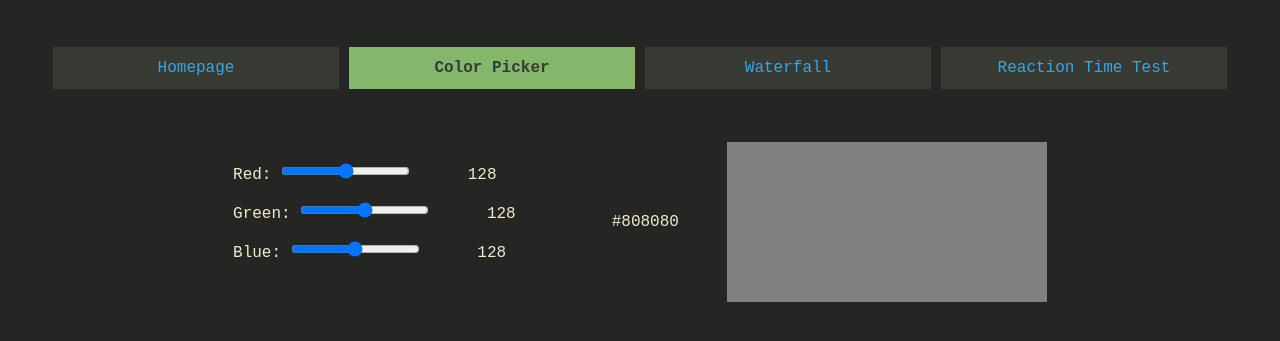
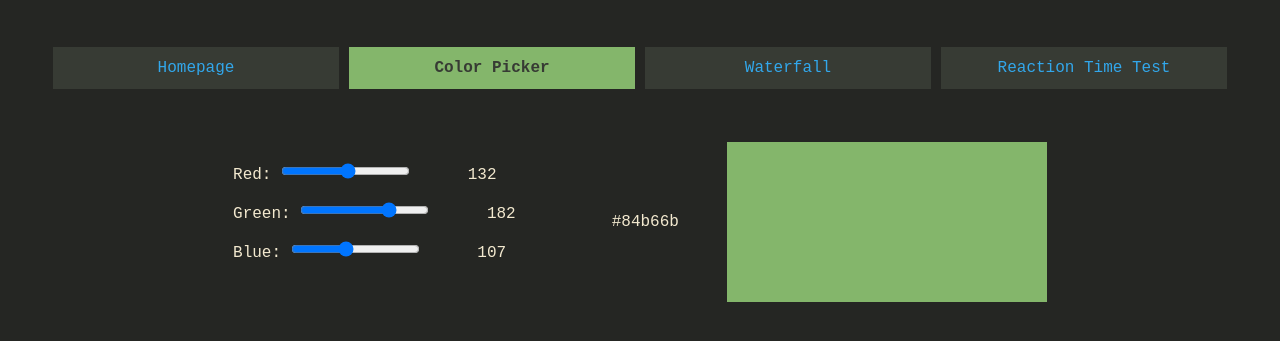
Before and after one commit to VeeBop/CS2350-Final-Project, a plain HTML site: page colorpicker.html in a window 1280 px wide. Shown: the part 107-448 px from the top of the page. Drawn offline with Linux system fonts and the light colour scheme.

Commit message:
Change default colorpicker color

```diff
--- a/colorpicker.html
+++ b/colorpicker.html
@@ -31,11 +31,11 @@
               type="range"
               min="0"
               max="255"
-              value="128"
+              value="132"
               name="red"
               id="redSlider"
             />
-            <p id="redNumber" class="sliderNumber">128</p>
+            <p id="redNumber" class="sliderNumber">132</p>
           </div>
           <br />
 
@@ -45,11 +45,11 @@
               type="range"
               min="0"
               max="255"
-              value="128"
+              value="182"
               name="green"
               id="greenSlider"
             />
-            <p id="greenNumber" class="sliderNumber">128</p>
+            <p id="greenNumber" class="sliderNumber">182</p>
           </div>
           <br />
 
@@ -59,11 +59,11 @@
               type="range"
               min="0"
               max="255"
-              value="128"
+              value="107"
               name="blue"
               id="blueSlider"
             />
-            <p id="blueNumber" class="sliderNumber">128</p>
+            <p id="blueNumber" class="sliderNumber">107</p>
           </div>
           <br />
         </form>
```
